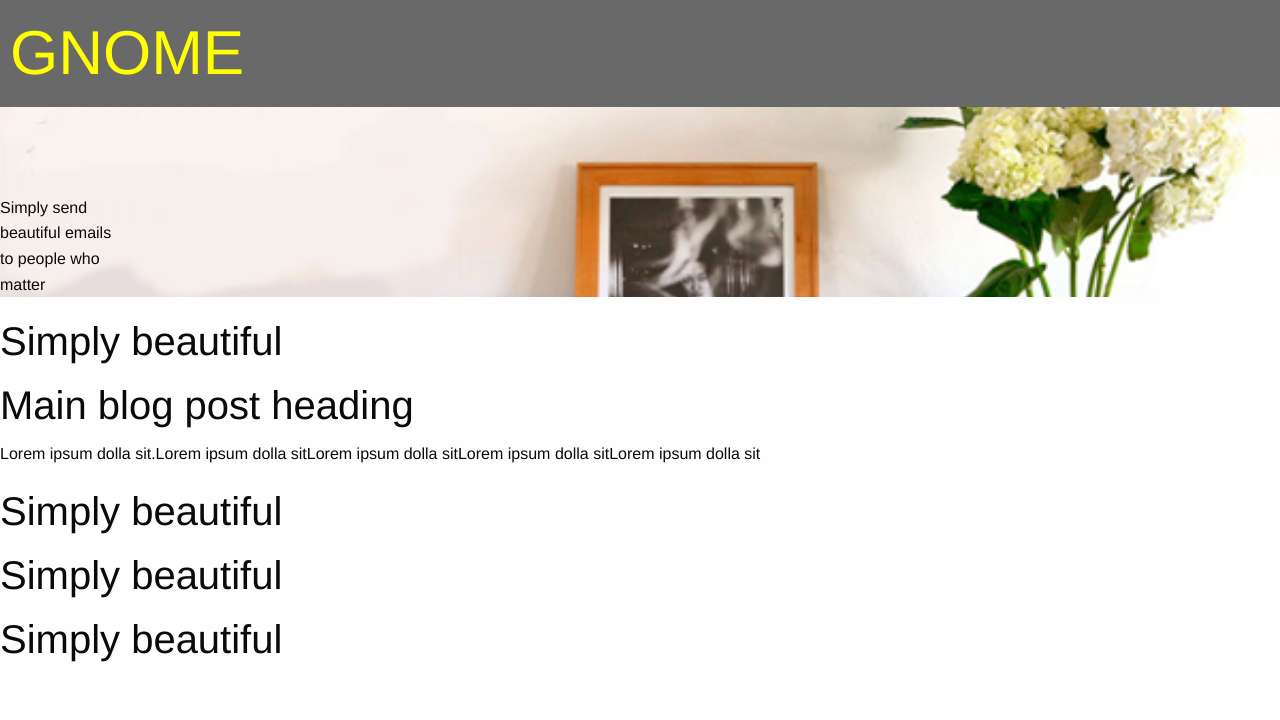
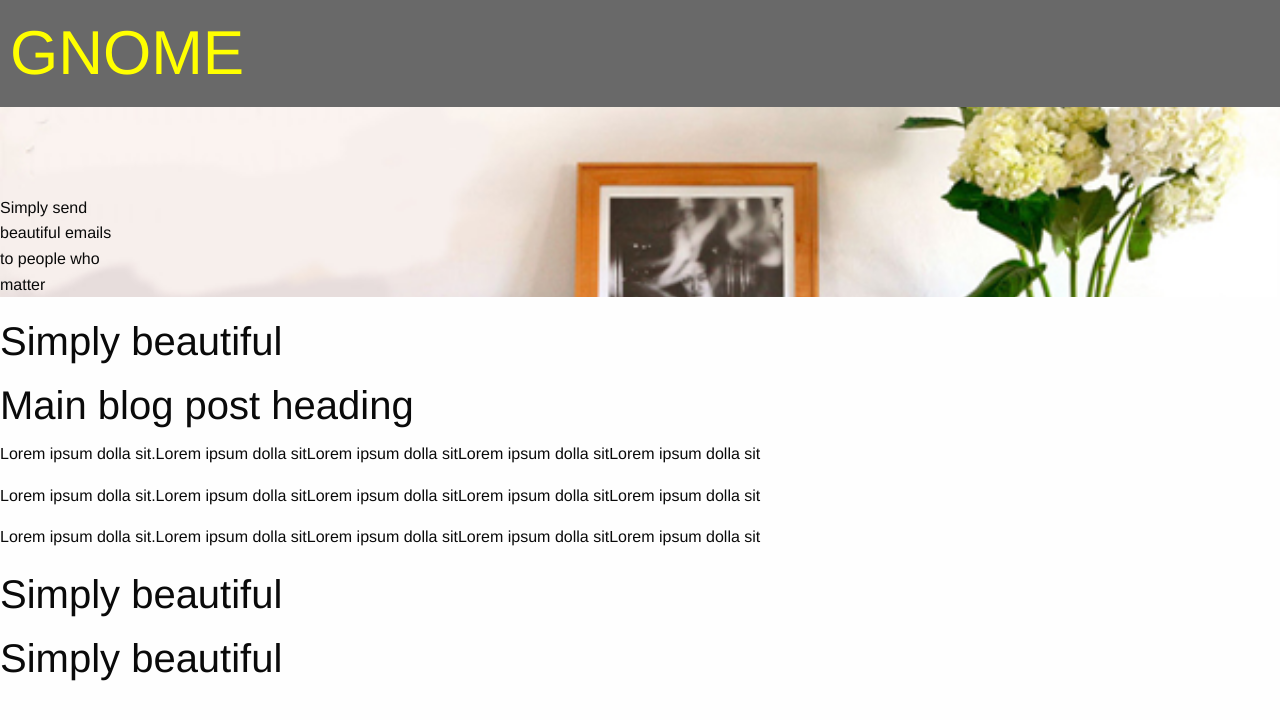
Before and after one commit to bakslash/Gnome, a plain HTML site: page index.html in a window 1280 px wide. Drawn offline with Linux system fonts and the light colour scheme.

Commit message:
main page

```diff
--- a/index.html
+++ b/index.html
@@ -36,13 +36,13 @@
         <h2>Main blog post heading</h2>
         <p>Lorem ipsum dolla sit.Lorem ipsum dolla sitLorem ipsum dolla sitLorem ipsum dolla sitLorem ipsum dolla sit
         </p>
+        <p>Lorem ipsum dolla sit.Lorem ipsum dolla sitLorem ipsum dolla sitLorem ipsum dolla sitLorem ipsum dolla sit
+        </p>
+        <p>Lorem ipsum dolla sit.Lorem ipsum dolla sitLorem ipsum dolla sitLorem ipsum dolla sitLorem ipsum dolla sit
+        </p>
 
     </div>
-    <div class="large collumn-12">
-        <h2>Simply beautiful</h2>
 
-
-    </div>
     <div class="large collumn-12">
         <h2>Simply beautiful</h2>
 
```
